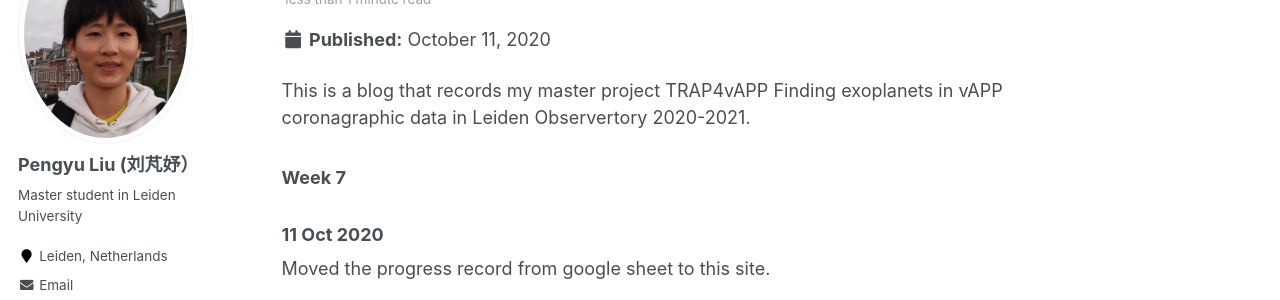
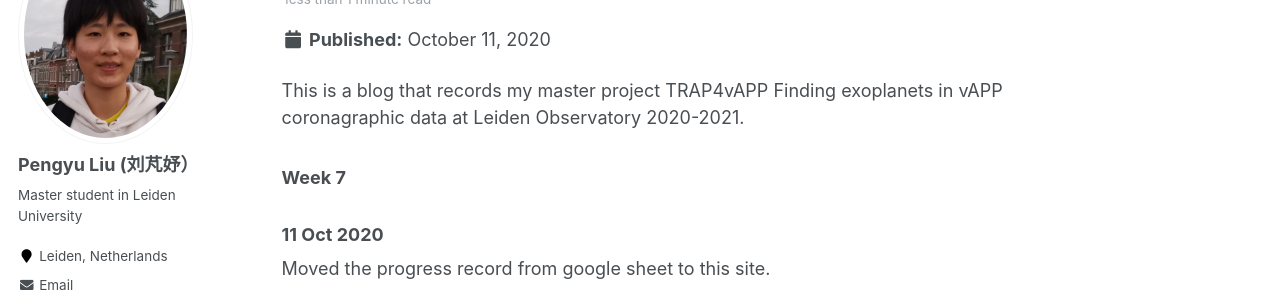
Before and after one commit to Pengyu-Liu/pengyuliu.github.io, a Jekyll site: the page built from _posts/2020-10-11-blog-post.md, in a window 1280 px wide and 900 px high. Shown: the part 193-493 px from the top of the window. Built offline with Jekyll 4.4.1, drawn with Linux system fonts in a browser that asks for light colours.

Commit message:
Update 2020-10-11-blog-post.md

```diff
--- a/_posts/2020-10-11-blog-post.md
+++ b/_posts/2020-10-11-blog-post.md
@@ -5,7 +5,7 @@ permalink: /posts/2020/TRAP4vAPP Finding exoplanets in vAPP coronagraphic data
 
 ---
 
-This is a blog that records my master project TRAP4vAPP Finding exoplanets in vAPP coronagraphic data in Leiden Observertory 2020-2021.
+This is a blog that records my master project TRAP4vAPP Finding exoplanets in vAPP coronagraphic data at Leiden Observatory 2020-2021.
 
 ### Week 7
 
```
